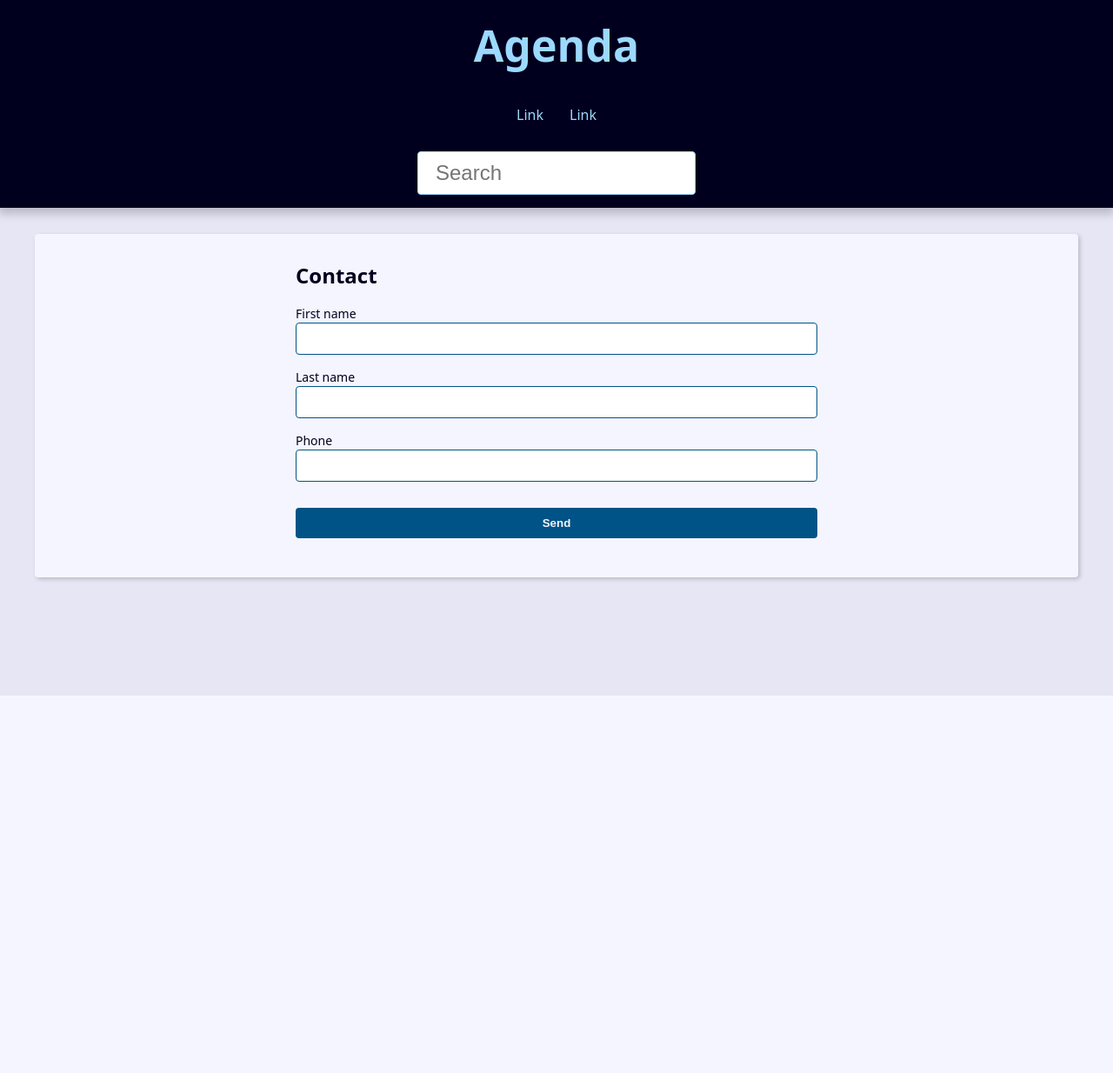
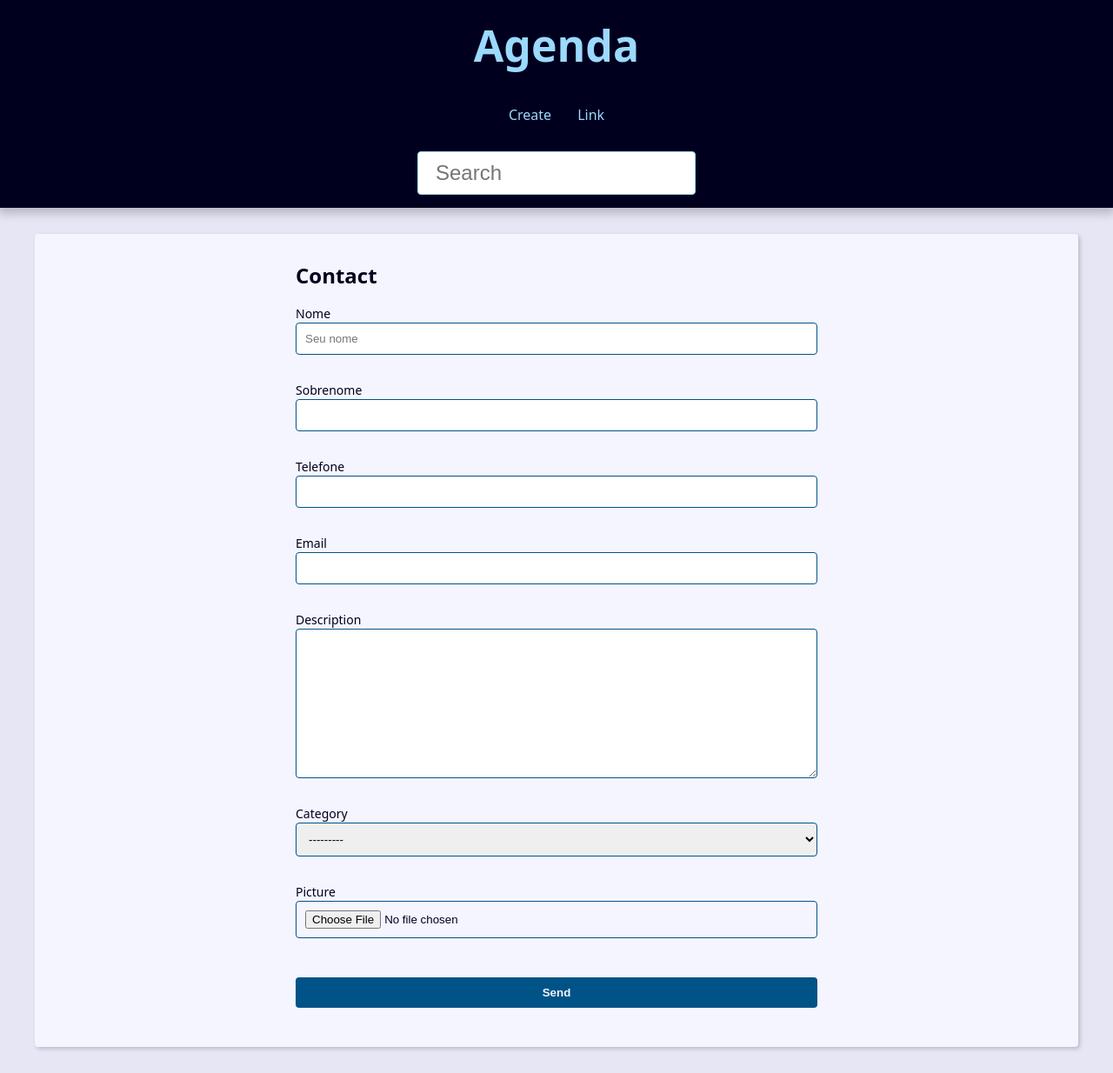
Before and after one commit to livialeall/agenda-django, a Django app: page /contact/create/ in a window 1280 px wide. Shown: the whole page at 87% size. Before the commit the page ends 800 px from the top, so only its background shows below. Run offline with Django 5.2, Linux system fonts and the light colour scheme; tables that the repository leaves empty hold one stand-in row (values such as "Sample post").

Commit message:
Update e Delete do cadastro de contatos

```diff
--- a/base_static/global/css/style.css
+++ b/base_static/global/css/style.css
@@ -303,6 +303,7 @@
     transition: filter var(--transition-fast) ease-in-out;
   }
 
+
   .btn:hover {
     filter: brightness(90%);
   }
@@ -312,3 +313,23 @@
     filter: brightness(80%);
     box-shadow: 0 0 5px var(--link-dark-color);
   }
+
+  .btn-link {
+    font-size: var(--small-font-size);
+    text-decoration: none;
+    font-weight: bold;
+    padding: 1rem;
+    display: block;
+    line-height: var(--small-font-size);
+  }
+
+  .btn-delete {
+    background: tomato;
+  }
+
+  .contact-links {
+    margin-block: calc(var(--small-font-size) * 2);
+    display: flex;
+    align-items: center;
+    gap: 0 var(--spacing);
+  }
--- a/base_templates/global/partials/header.html
+++ b/base_templates/global/partials/header.html
@@ -3,8 +3,8 @@
     <nav class="menu">
         <ul class="menu-list">
             <li class="menu-item">
-                <a href="" class="menu-link">
-                    Link
+                <a href="{% url "contact:create" %}" class="menu-link">
+                    Create
                 </a>
             </li>
             <li class="menu-item">
--- /dev/null
+++ b/contact/forms.py
@@ -0,0 +1,48 @@
+
+from django import forms
+from django.core.exceptions import ValidationError
+from . import models
+
+#formulario
+class ContactForm(forms.ModelForm): #baseado no model que eu ja tenho
+
+    first_name = forms.CharField(
+        widget=forms.TextInput( #outra forma de adicionar widget mexendo no campo inteiro - como foi feito no model
+            attrs= {
+                'placeholder':'Seu nome'
+            }
+
+        ),
+        label = 'Nome', #mudando label
+        # help_text = 'Texto de ajuda para o usario'
+    )
+
+    picture = forms.ImageField(
+        widget=forms.FileInput(
+            attrs={
+                'accept':'image/*', #qualquer imagem
+            }
+        )
+    )
+
+    def __init__(self,*args,**kwargs):
+        super().__init__(*args,**kwargs)
+
+
+    class Meta:
+        model = models.Contact
+        #Campos que eu quero utilizar
+        fields = ('first_name','last_name','phone','email','description','category','picture') #pega do meu model
+
+    def clean(self): #dicionario com os dados do meu formulario - garente que mesmo ocorrendo um erro, ele nao salva na db
+        cleaned_data = self.cleaned_data
+        first_name = cleaned_data.get('first_name')
+        last_name = cleaned_data.get('last_name')
+
+        if first_name == last_name:
+            msg = ValidationError('O Primeiro Nome não pode ser igual ao Segundo Nome',
+                code='invalid')
+            self.add_error('first_name',msg)
+            self.add_error('last_name',msg) #campo onde eu adiciono o erro
+
+        return super().clean()
--- a/contact/models.py
+++ b/contact/models.py
@@ -14,9 +14,9 @@ class Category(models.Model):
 
 #CRUD
 class Contact(models.Model): #campos da tabela
-    first_name = models.CharField(max_length=50) #quando usamos charfield precisamos usar max-length
-    last_name = models.CharField(max_length=50,blank=True)
-    phone = models.CharField(max_length=50)
+    first_name = models.CharField(max_length=50,verbose_name='Nome') #quando usamos charfield precisamos usar max-length - widget de texto  - input do type texto no HTML
+    last_name = models.CharField(max_length=50,blank=True,verbose_name='Sobrenome')
+    phone = models.CharField(max_length=50,verbose_name='Telefone')
     email = models.EmailField(max_length=250,blank=True)
     created_date = models.DateTimeField(default=timezone.now)
     description = models.TextField(blank=True) #nao tem limitação em comparação ao ChartField
--- a/contact/templates/contact/create.html
+++ b/contact/templates/contact/create.html
@@ -4,8 +4,10 @@
 
         <h2>Contact</h2>
 
+
+        {% comment %} no action é pra aonde ele envia os dados do formulario {% endcomment %}
         <form
-        action="{% url "contact:create" %}"
+        action="{{ form_action }}"
         method="POST"
         enctype="multipart/form-data"
 
@@ -17,12 +19,33 @@
                 <label for="{{field.id_for_label}}">{{field.label}}</label>
                 {{ field }} {% comment %} ja é o campo de input {% endcomment %}
 
-                {{field.errors}}
+                {{field.errors}} {% comment %} erro simulado de validação do campo {% endcomment %}
+
+                {% if field.help_text %}
+                   <p class="help-teext"> {{ field.help_text}} </p>
+                {% endif %}
+
                 </div>
 
+                <div class="form-group">
+                    {% if field.name == 'picture' and field.value.url %}
+                    <img src="{{field.value.url}}" alt=" {{ contact.first_name}}  {{contact.last_name}}">
+                {% endif %}
+                </div>
             {% endfor %}
 
+
+
+        </div> {% comment %} validação de erros non_field {% endcomment %}
+        {% if form.non_field_errors %} {% comment %} caso existe algum erro de non_field ele mostra {% endcomment %}
+        <div class="form-content">
+            <div class="form-group">
+                <div class="message error">
+                {{form.non_field_errors}}
+                </div>
+            </div>
         </div>
+        {% endif %}
 
         <div class="form-content">
             <div class="form-group">
--- a/contact/urls.py
+++ b/contact/urls.py
@@ -10,6 +10,10 @@ urlpatterns = [
     #contact CRUD - padrao
     path('contact/<int:contact_id>/detail/',views.contact,name='contact'),
     #criar contato
-    path('contact/create/',views.create,name='create')
+    path('contact/create/',views.create,name='create'),
+    #update - parametro dinamico do contato
+    path('contact/<int:contact_id>/update/',views.update,name='update'),
+    #deletar contato
+    path('contact/<int:contact_id>/delete/',views.delete,name='delete'),
 
 ]
--- a/contact/views/contact_forms.py
+++ b/contact/views/contact_forms.py
@@ -1,46 +1,82 @@
-
-from django import forms
-from django.core.exceptions import ValidationError
 from django.shortcuts import render,get_object_or_404,redirect #ou obtem um objeto ou levanta um erro not found
 from contact.models import Contact
-from django.db.models import Q
 from django import http
-from django.core.paginator import Paginator
+from django.urls import reverse #consigo passar dados dentro da função para ela retornar uma url do seu contato
+from contact.forms import ContactForm
 
 
 # Create your views here.
-#formulario
-class ContactForm(forms.ModelForm): #baseado no model que eu ja tenho
-    class Meta:
-        model = Contact
-        #Campos que eu quero utilizar
-        fields = ('first_name','last_name','phone',)
 
-    def clean(self): #dicionario com os dados do meu formulario
-        cleaned_data = self.cleaned_data
-
-        #simulando erro - validação de campo
-        self.add_error(
-            'first_name', #onde eu quero adicionar o erro
-            ValidationError( #classe de erro de validação
-                'Mensagem de Erro',code='invalid'
-            )
-
-        )
-        return super().clean()
+#Cria um contato
 def create(request):
+    form_action = reverse('contact:create')
 
     if request.method == 'POST':
+        form = ContactForm(request.POST,request.FILES)
 
         context = {
-        'form': ContactForm(request.POST) #cria uma instancia - dados do formulario postado
+        'form': form, #cria uma instancia - dados do formulario postado
+        'form_action':form_action,
+        }
 
-    }
+        if form.is_valid(): #verifico se é valido para enviar os dados par algum lugar
+            contact = form.save() #salva na db - Podemos usar commit = False ele nao envia pra db, mas salva na memoria
+            return redirect('contact:update',contact_id=contact.pk) #redirecionar para url de edição
+
         return render(request,'contact/create.html',context)
 
     #caso seja get
     context = {
-        'form': ContactForm() #cria uma instancia
+        'form': ContactForm(), #cria uma instancia
+        'form_action':form_action,
     }
 
-    return render(request,'contact/create.html',context)
+    return render(request,'contact/create.html',context) #aqui passo caminho do template
+
+
+#Redirecionada quando cria para atualizar o contato
+def update(request,contact_id):
+    contact = get_object_or_404(
+        Contact,pk=contact_id,show=True)
+    form_action = reverse('contact:update',args=(contact_id,)) #parametro dinamico da url
+
+    if request.method == 'POST':
+        form = ContactForm(request.POST,request.FILES,instance=contact) #utilizo a instance para passar as informações do contact - criado pelo objeto - request.FILES -> arquivos da requisição enviada
+
+        context = {
+        'form': form, #cria uma instancia - dados do formulario postado
+        'form_action':form_action,
+        }
+
+        if form.is_valid(): #verifico se é valido para enviar os dados par algum lugar
+            contact = form.save() #salva na db - Podemos usar commit = False ele nao envia pra db, mas salva na memoria
+            return redirect('contact:update',contact_id=contact.pk) #redirecionar para url de edição
+
+        return render(request,'contact/create.html',context)
+
+    #caso seja get
+    context = {
+        'form': ContactForm(instance=contact), #cria uma instancia
+        'form_action':form_action,
+    }
+
+    return render(request,'contact/create.html',context) #aqui passo caminho do template
+
+
+#deletar
+
+def delete(request,contact_id):
+    contact = get_object_or_404(
+        Contact,pk=contact_id,show=True)
+
+    confirmation = request.POST.get('confirmation','no')
+
+    if confirmation == 'yes': #botao de yes do input com o nome confirmation
+        contact.delete()
+        return redirect('contact:index')
+
+
+    return render(request,'contact/contact.html',{
+        'contact':contact,
+        'confirmation':confirmation
+    })
```
Also changed, not shown: contact/templates/contact/contact.html (+29 -0 lines).
